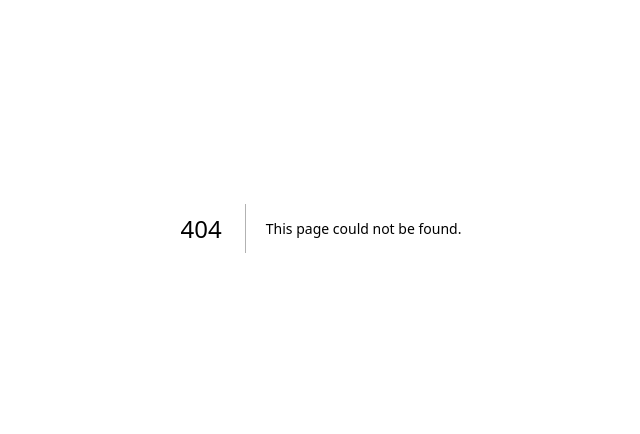
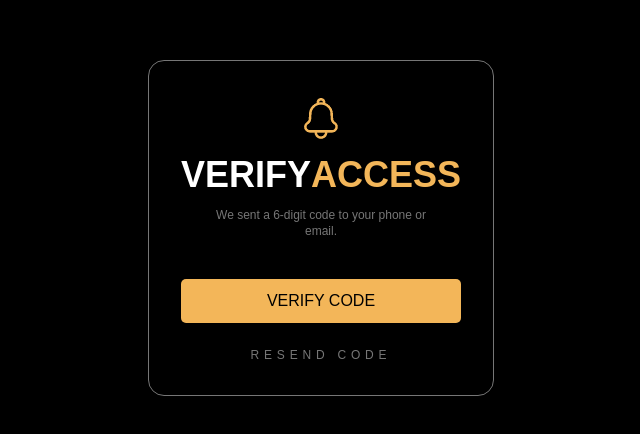
Before and after one commit to escrow-africa/escrow-frontend, a Next.js app: page /verify in a window 1280 px wide. Before the commit this address had no page. Shown: the part 172-606 px from the top of the page, without its empty margins (319-959 px from the left). Built offline with nearby package versions, Linux system fonts and the light colour scheme.

Commit message:
Refactor Login page: change ACCOUNT label to h1 for consistency Add Verify page with layout, instructions, and verification button Add bell icon for Verify page

```diff
--- a/app/login/page.tsx
+++ b/app/login/page.tsx
@@ -8,7 +8,7 @@ export default function Login(){
                  <Image src="/logo.png" alt="Logo" width={70} height={65} />
                  <h1 className="font-bold text-4xl mt-3">
                    LOGIN </h1>
-                 <span className=" text-[#F3B659] font-bold text-4xl mb-5">ACCOUNT</span>
+                 <h1 className=" text-[#F3B659] font-bold text-4xl mb-5">ACCOUNT</h1>
 
 
                  <form action="" className=" w-full text-[#767676]">
--- /dev/null
+++ b/app/verify/page.tsx
@@ -0,0 +1,26 @@
+import Image from "next/image";
+export default function page(){
+    return(
+        <div className=" min-h-screen flex items-center justify-center">
+             <div className="p-8 border border-[#767676] rounded-2xl text-center ">
+                <div className="flex items-center justify-center">
+ <Image src="/bell.png" alt="Logo" width={50} height={50} />
+                </div>
+               <div className="flex  justify-center my-3">
+ <h1 className="  font-bold text-4xl">VERIFY</h1>
+                <span className=" text-[#F3B659] font-bold text-4xl ">ACCESS</span>
+               </div>
+
+                <p className="text-[#767676] text-xs w-3/4  mx-auto pb-4">We sent a 6-digit code to your phone or email.</p>
+                <form action="">
+                    <button className="btn w-full my-6">
+                        VERIFY CODE
+
+                    </button>
+                </form>
+                <p className="text-[#767676] text-xs tracking-[0.4em]">RESEND CODE</p>
+
+             </div>
+        </div>
+    )
+}
```
Also changed, not shown: public/bell.png (added).
